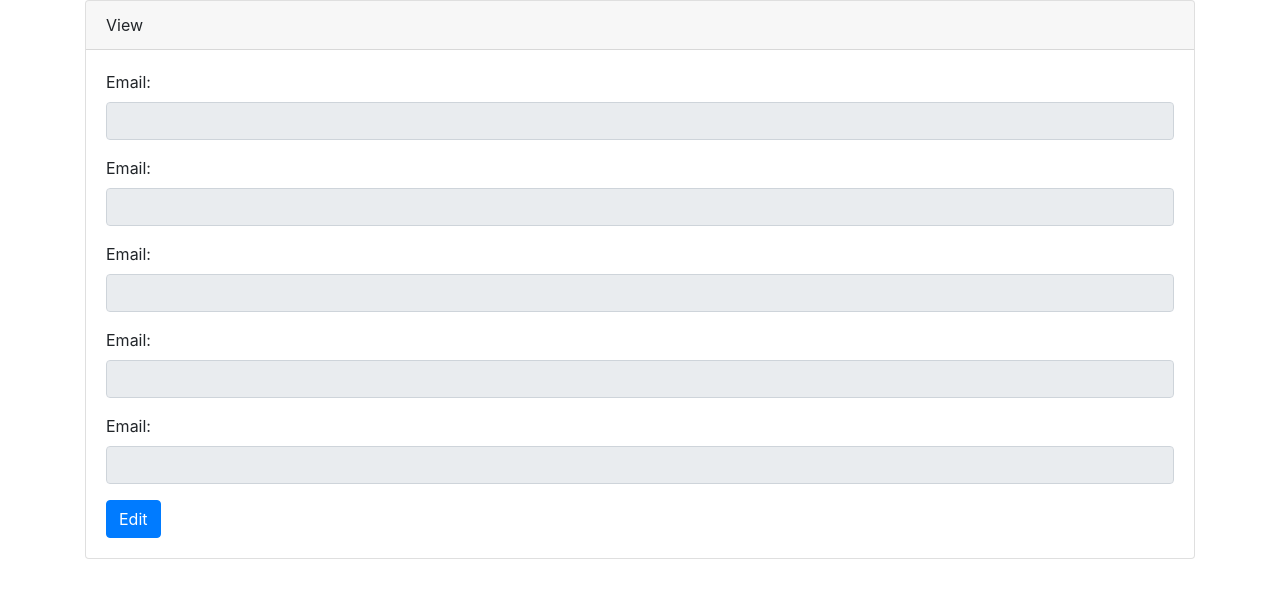
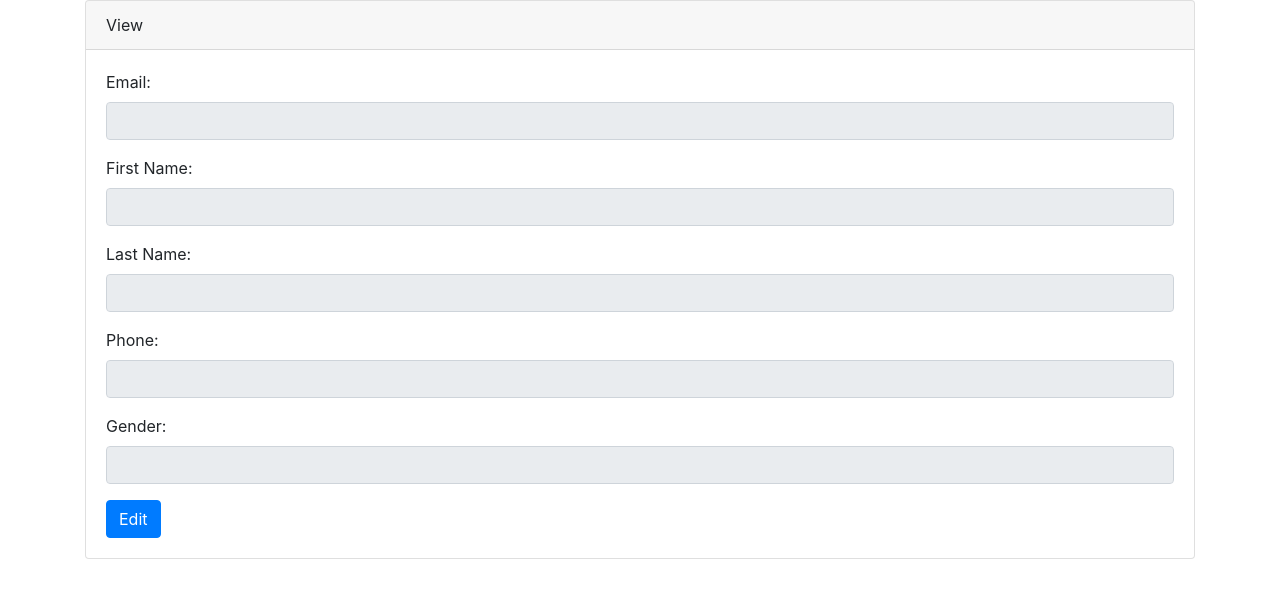
Before and after one commit to CSE545/BankingSystem, a Django app: template banking_system/user_management/templates/user_management/profile.html in a window 1280 px wide. Shown: the part 80-678 px from the top of the page. Run offline with Django 3.2, Linux system fonts and the light colour scheme; the template is opened without the code that fills it, so the values that code supplies are empty; some libraries are stand-ins or nearby versions.

Commit message:
Updated profile form, redirect upon authentication

```diff
--- a/banking_system/banking_system/views.py
+++ b/banking_system/banking_system/views.py
@@ -1,6 +1,8 @@
 from django.shortcuts import render
+from django.contrib.auth.decorators import login_required
 
 
+@login_required
 def homepage(request):
 
     return render(request, 'homepage.html')
--- a/banking_system/user_management/templates/user_management/profile.html
+++ b/banking_system/user_management/templates/user_management/profile.html
@@ -16,19 +16,19 @@
                                 <input type="email" id="disabledTextInput" class="form-control" placeholder="{{ user.email }}">
                             </div>
                             <div class="form-group">
-                                <label class="control-label">Email: </label>
+                                <label class="control-label">First Name: </label>
                                 <input type="text" id="disabledTextInput" class="form-control" placeholder="{{ user.first_name }}">
                             </div>
                             <div class="form-group">
-                                <label class="control-label">Email: </label>
+                                <label class="control-label">Last Name: </label>
                                 <input type="text" id="disabledTextInput" class="form-control" placeholder="{{ user.last_name }}">
                             </div>
                             <div class="form-group">
-                                <label class="control-label">Email: </label>
+                                <label class="control-label">Phone: </label>
                                 <input type="text" id="disabledTextInput" class="form-control" placeholder="{{ user.phone_number }}">
                             </div>
                             <div class="form-group">
-                                <label class="control-label">Email: </label>
+                                <label class="control-label">Gender: </label>
                                 <input type="text" id="disabledTextInput" class="form-control" placeholder="{{ user.gender }}">
                             </div>
                         </fieldset>
--- a/banking_system/user_management/views.py
+++ b/banking_system/user_management/views.py
@@ -8,6 +8,8 @@ from django.contrib.auth.decorators import login_required
 
 
 def login_view(request):
+    if request.user.is_authenticated:
+        return redirect('home')
     context = {}
     if request.POST:
         email = request.POST['username']
```
